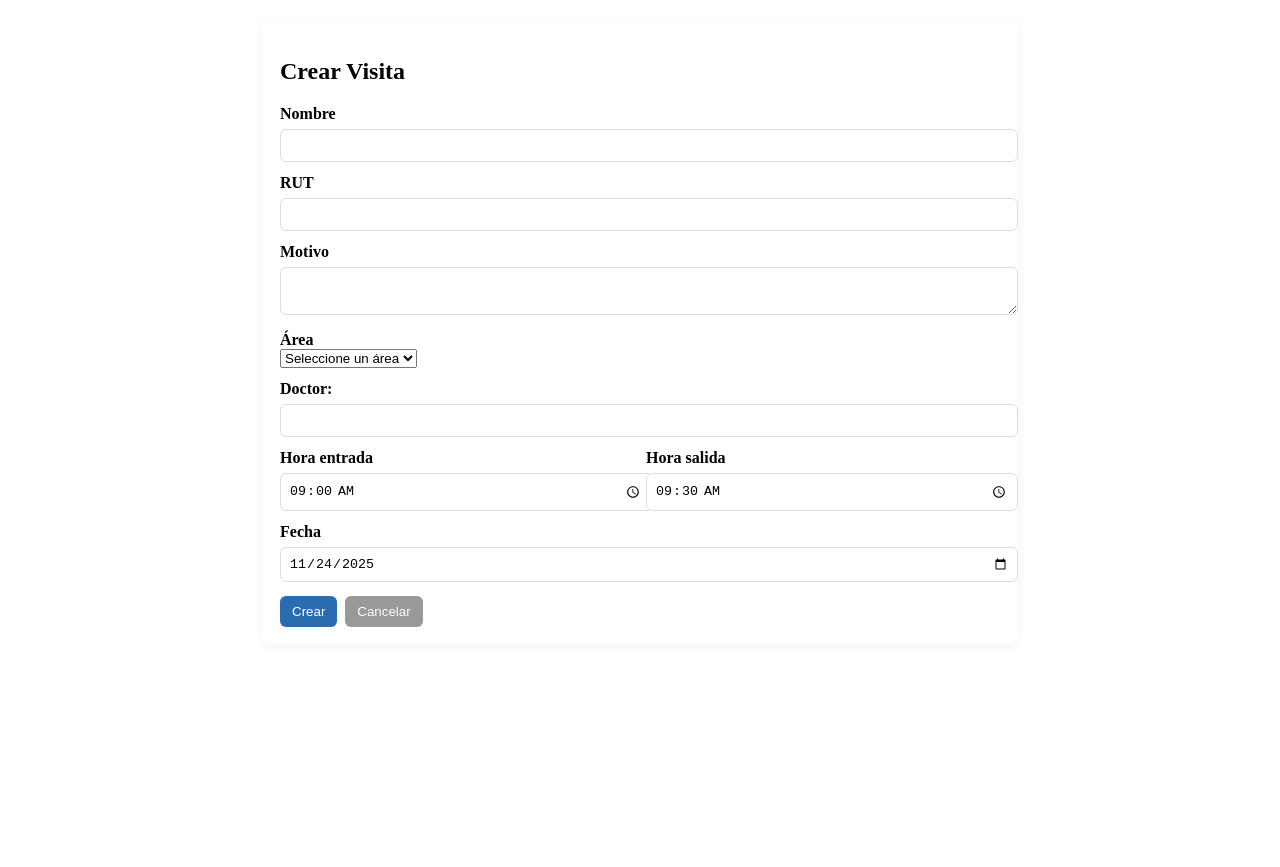
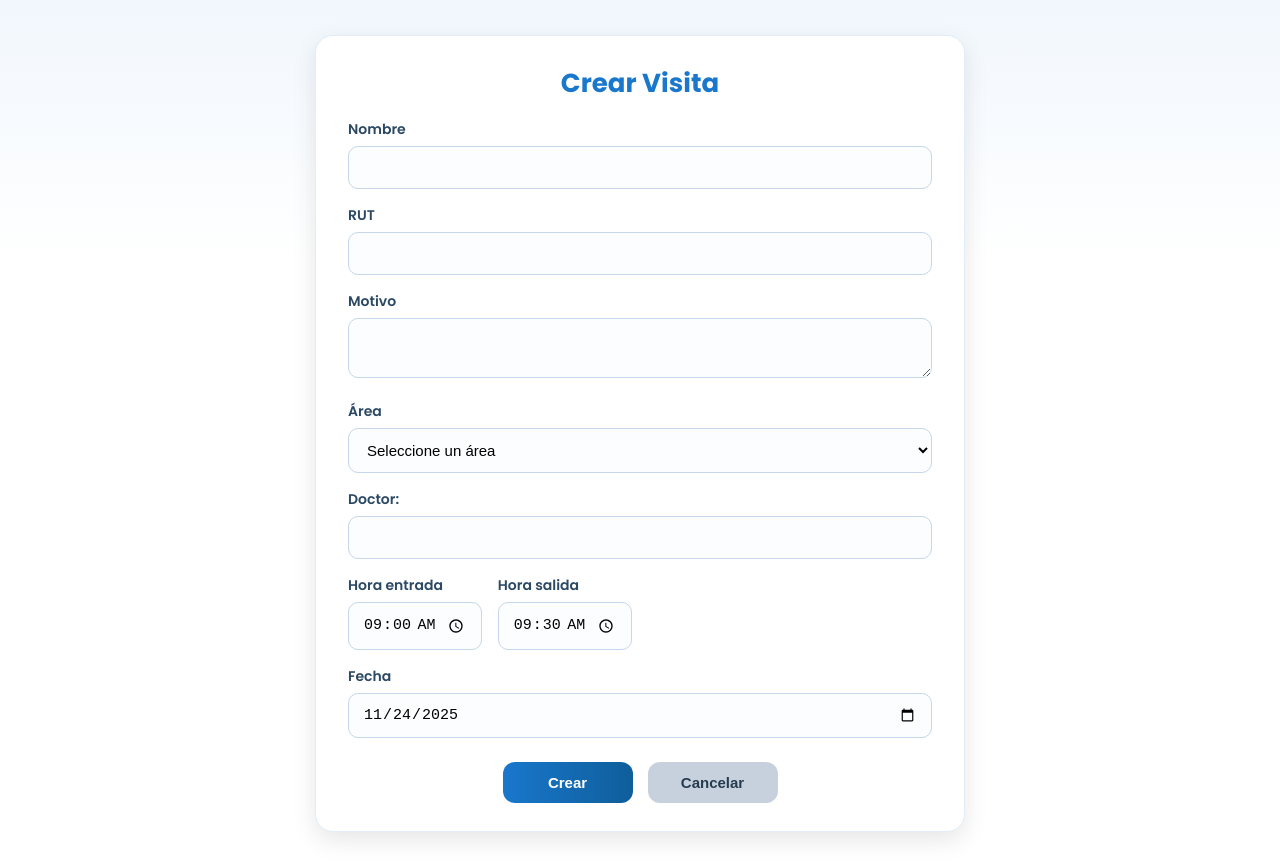
Before and after one commit to Techmo404/Sistema_Visita, an Angular app: page /visitas/crear in a window 1280 px wide. Before the commit the page ends 800 px from the top, so only its background shows below. Built offline with nearby package versions, Linux system fonts and the light colour scheme.

Commit message:
feat: proyecto final

```diff
--- a/src/app/pages/crear-visita/crear-visita.css
+++ b/src/app/pages/crear-visita/crear-visita.css
@@ -1,16 +1,90 @@
-/* src/app/pages/crear-visita/crear-visita.css */
+/* ============================
+   CREAR VISITA
+   ============================ */
+
 .form-page {
-  max-width: 720px;
-  margin: 20px auto;
-  padding: 18px;
-  background: #fff;
-  border-radius: 8px;
-  box-shadow: 0 2px 8px rgba(0,0,0,0.06);
+  max-width: 650px;
+  margin: 35px auto;
+  padding: 28px 32px;
+  background: #ffffff;
+  border-radius: 18px;
+  box-shadow: 0 8px 25px rgba(0,0,0,0.10);
+  border: 1px solid #e3edf8;
 }
-.form-page label { display:block; margin-top:12px; font-weight:600; }
-.form-page input, .form-page textarea { width:100%; padding:8px; margin-top:6px; border-radius:6px; border:1px solid #ddd; }
-.h-row { display:flex; gap:12px; }
-.h-row > div { flex:1; }
-.actions { margin-top:14px; display:flex; gap:8px; }
-.btn { padding:8px 12px; border:none; border-radius:6px; background:#2b6cb0; color:#fff; cursor:pointer; }
-.btn.cancel { background:#999; }
+
+.form-page h2 {
+  margin-top: 0;
+  font-size: 26px;
+  font-weight: 700;
+  color: #1977cc;
+  text-align: center;
+  margin-bottom: 15px;
+}
+
+.form-page label {
+  display: block;
+  margin-top: 16px;
+  font-weight: 600;
+  font-size: 14px;
+  color: #2c4964;
+}
+
+.form-page input,
+.form-page textarea,
+.form-page select {
+  width: 100%;
+  padding: 12px 14px;
+  margin-top: 6px;
+  border-radius: 10px;
+  border: 1px solid #c7d6ea;
+  font-size: 15px;
+  transition: 0.2s ease;
+  background: #fbfdff;
+}
+
+.form-page input:focus,
+.form-page textarea:focus,
+.form-page select:focus {
+  border-color: #1977cc;
+  box-shadow: 0 0 6px rgba(25, 119, 204, 0.35);
+  outline: none;
+}
+
+.h-row {
+  display: flex;
+  gap: 16px;
+}
+
+.actions {
+  margin-top: 24px;
+  display: flex;
+  justify-content: center;
+  gap: 15px;
+}
+
+.btn {
+  padding: 12px 20px;
+  border: none;
+  border-radius: 12px;
+  background: linear-gradient(90deg, #1977cc, #0f5e9a);
+  color: #fff;
+  cursor: pointer;
+  font-size: 15px;
+  font-weight: 600;
+  transition: 0.25s ease;
+  min-width: 130px;
+}
+
+.btn:hover {
+  transform: translateY(-2px);
+  box-shadow: 0 6px 12px rgba(25, 119, 204, 0.35);
+}
+
+.btn.cancel {
+  background: #c7d1dd;
+  color: #273b50;
+}
+
+.btn.cancel:hover {
+  background: #b1bcc9;
+}
--- a/src/app/pages/editar-visita/editar-visita.css
+++ b/src/app/pages/editar-visita/editar-visita.css
@@ -1,10 +1,90 @@
-/* src/app/pages/editar-visita/editar-visita.css */
-/* reutiliza estilos de crear-visita */
-.form-page { max-width:720px; margin:20px auto; padding:18px; background:#fff; border-radius:8px; box-shadow:0 2px 8px rgba(0,0,0,0.06); }
-label{display:block;margin-top:12px;font-weight:600;}
-input, textarea{width:100%;padding:8px;margin-top:6px;border-radius:6px;border:1px solid #ddd;}
-.h-row{display:flex;gap:12px;}
-.h-row>div{flex:1;}
-.actions{margin-top:14px;display:flex;gap:8px;}
-.btn{padding:8px 12px;border:none;border-radius:6px;background:#2b6cb0;color:#fff;cursor:pointer;}
-.btn.cancel{background:#999;}
+/* ============================
+   EDITAR VISITA
+   ============================ */
+
+.form-page {
+  max-width: 650px;
+  margin: 35px auto;
+  padding: 28px 32px;
+  background: #ffffff;
+  border-radius: 18px;
+  box-shadow: 0 8px 25px rgba(0,0,0,0.10);
+  border: 1px solid #e3edf8;
+}
+
+.form-page h2 {
+  margin-top: 0;
+  font-size: 26px;
+  font-weight: 700;
+  color: #1977cc;
+  text-align: center;
+  margin-bottom: 15px;
+}
+
+.form-page label {
+  display: block;
+  margin-top: 16px;
+  font-weight: 600;
+  font-size: 14px;
+  color: #2c4964;
+}
+
+.form-page input,
+.form-page textarea,
+.form-page select {
+  width: 100%;
+  padding: 12px 14px;
+  margin-top: 6px;
+  border-radius: 10px;
+  border: 1px solid #c7d6ea;
+  font-size: 15px;
+  transition: 0.2s ease;
+  background: #fbfdff;
+}
+
+.form-page input:focus,
+.form-page textarea:focus,
+.form-page select:focus {
+  border-color: #1977cc;
+  box-shadow: 0 0 6px rgba(25, 119, 204, 0.35);
+  outline: none;
+}
+
+.h-row {
+  display: flex;
+  gap: 16px;
+}
+
+.actions {
+  margin-top: 24px;
+  display: flex;
+  justify-content: center;
+  gap: 15px;
+}
+
+.btn {
+  padding: 12px 20px;
+  border: none;
+  border-radius: 12px;
+  background: linear-gradient(90deg, #1977cc, #0f5e9a);
+  color: #fff;
+  cursor: pointer;
+  font-size: 15px;
+  font-weight: 600;
+  transition: 0.25s ease;
+  min-width: 130px;
+}
+
+.btn:hover {
+  transform: translateY(-2px);
+  box-shadow: 0 6px 12px rgba(25, 119, 204, 0.35);
+}
+
+.btn.cancel {
+  background: #c7d1dd;
+  color: #273b50;
+}
+
+.btn.cancel:hover {
+  background: #b1bcc9;
+}
--- a/src/app/pages/lista-visitas/lista-visitas.css
+++ b/src/app/pages/lista-visitas/lista-visitas.css
@@ -1,28 +1,8 @@
-/* FUENTE PROFESIONAL */
-@import url('https://fonts.googleapis.com/css2?family=Poppins:wght@300;400;600;700&display=swap');
+/* ============================
+   LISTA DE VISITAS
+   ============================ */
 
-/* FONDO MÉDICO */
-body {
-  margin: 0;
-  padding: 0;
-  font-family: 'Poppins', sans-serif;
-  background: linear-gradient(180deg, #f1f7fd 0%, #ffffff 30%);
-}
-
-/* CONTENEDOR GENERAL */
-.pagina-wrapper {
-  padding: 20px;
-  width: 95%;
-  max-width: 1100px;
-  margin: auto;
-  border-radius: 20px;
-  background: white;
-  box-shadow: 0 10px 30px rgba(0,0,0,0.08);
-  border: 1px solid #d9e6f2;
-  margin-top: 20px;
-}
-
-/* HEADER INSTITUCIONAL */
+/* HEADER */
 .header-container {
   width: 100%;
   background: #1977cc;
@@ -53,36 +33,115 @@ body {
   letter-spacing: 1px;
 }
 
+/* BOTÓN NUEVA VISITA */
+.header-content .btn {
+  padding: 12px 20px;
+  background: #ffffff;
+  color: #1977cc;
+  font-weight: 700;
+  border-radius: 12px;
+  border: 2px solid white;
+  box-shadow: 0 4px 10px rgba(255,255,255,0.2);
+  transition: 0.25s ease;
+}
+
+.header-content .btn:hover {
+  transform: translateY(-2px);
+  background: #e8f1fb;
+  color: #0f5e9a;
+}
+
+/* PANEL PRINCIPAL */
+.pagina-wrapper {
+  padding: 20px;
+  width: 95%;
+  max-width: 1100px;
+  margin: auto;
+  border-radius: 20px;
+  background: white;
+  box-shadow: 0 10px 30px rgba(0,0,0,0.08);
+  border: 1px solid #d9e6f2;
+  margin-top: 20px;
+}
+
 /* FILTROS */
-.filtros-container {
+/* PANEL COMPLETO */
+.filtros-panel {
+  width: 100%;
+  background: #ffffff;
+  padding: 25px;
+  border-radius: 18px;
+  box-shadow: 0 8px 25px rgba(0,0,0,0.07);
+  border-left: 6px solid #1977cc;
+  margin-top: 25px;
+}
+
+/* FILA DE INPUTS */
+.filtros-row {
   display: flex;
-  gap: 12px;
-  justify-content: center;
-  padding: 20px;
   flex-wrap: wrap;
-  background: #f1f7fd;
-  border-radius: 12px;
-  margin-top: 30px;
-  border: 1px solid #dce6f4;
+  gap: 15px;
+  justify-content: space-between;
+}
+
+/* INPUTS ESTILO PROFESIONAL */
+.filtros-row input {
+  flex: 1;
+  min-width: 180px;
+  padding: 12px 14px;
+  border: 1px solid #c7d6ea;
+  border-radius: 10px;
+  font-size: 14px;
+  background: #f8fbff;
+  transition: all 0.25s ease;
+}
+
+.filtros-row input:focus {
+  border-color: #1977cc;
+  background: #ffffff;
+  box-shadow: 0 0 8px rgba(25, 119, 204, 0.25);
+  outline: none;
+}
+
+/* CONTENEDOR DEL BOTÓN */
+.filtros-botonera {
+  text-align: right;
+  margin-top: 15px;
+}
+
+/* BOTÓN PREMIUM */
+.btn-grafico {
+  background: #1977cc;
+  color: white;
+  padding: 12px 18px;
+  border-radius: 10px;
+  border: none;
+  cursor: pointer;
+  font-weight: 600;
+  transition: 0.25s ease;
+}
+
+.btn-grafico:hover {
+  background: #0f5d9a;
+  transform: translateY(-2px);
 }
 
 .input-field {
-  padding: 12px;
-  border-radius: 10px;
-  border: 1px solid #c7d6ea;
-  width: 200px;
-  font-size: 14px;
-  transition: 0.2s ease;
+  padding: 12px 16px;
+  border-radius: 12px;
+  border: 1px solid #c3d6ef;
+  width: 210px;
+  font-size: 15px;
   background: white;
+  transition: 0.25s;
 }
 
 .input-field:focus {
   border-color: #1977cc;
-  box-shadow: 0 0 6px rgba(25, 119, 204, 0.3);
-  outline: none;
+  box-shadow: 0 0 8px rgba(25, 119, 204, 0.3);
 }
 
-/* BOTÓN */
+/* BOTÓN VER GRÁFICO */
 .btn-grafico {
   background: #1977cc;
   color: white;
@@ -102,16 +161,16 @@ body {
 /* GRAFICO */
 .grafico-box {
   width: 90%;
-  max-width: 700px;
-  margin: 25px auto;
-  padding: 20px;
+  max-width: 750px;
+  margin: 30px auto;
+  padding: 25px;
   background: #ffffff;
-  border-radius: 14px;
-  box-shadow: 0 4px 12px rgba(0,0,0,0.08);
-  border: 1px solid #dce3ec;
+  border-radius: 20px;
+  box-shadow: 0 10px 24px rgba(0,0,0,0.08);
+  border: 1px solid #dbe6f3;
 }
 
-/* LISTA DE VISITAS */
+/* LISTA */
 .visitas-container {
   display: flex;
   justify-content: center;
@@ -134,35 +193,75 @@ body {
   border: 1px solid #e6bcbc;
 }
 
-/* CARD */
+/* TARJETA DE VISITA */
 .visita-card {
   background: #ffffff;
-  border-left: 6px solid #1977cc;
-  padding: 20px;
-  margin-bottom: 18px;
-  border-radius: 12px;
-  box-shadow: 0 4px 10px rgba(0,0,0,0.07);
-  transition: 0.25s ease;
+  border-left: 7px solid #1977cc;
+  padding: 24px;
+  margin-bottom: 20px;
+  border-radius: 18px;
+  box-shadow: 0 6px 14px rgba(0,0,0,0.10);
+  transition: 0.25s cubic-bezier(.3,.1,.3,1.4);
 }
 
 .visita-card:hover {
-  transform: translateY(-3px);
-  box-shadow: 0 6px 14px rgba(0,0,0,0.12);
+  transform: translateY(-4px);
+  box-shadow: 0 8px 20px rgba(0,0,0,0.15);
 }
 
 .visita-card h3 {
-  margin: 0 0 10px;
+  margin: 0 0 12px;
   color: #1977cc;
   font-size: 22px;
-  font-weight: 600;
+  font-weight: 700;
 }
 
 .visita-info p {
-  margin: 4px 0;
-  font-size: 14px;
+  margin: 5px 0;
+  font-size: 15px;
   color: #2c4964;
 }
 
 .visita-info strong {
   color: #1977cc;
+  font-weight: 600;
 }
+
+
+/* ACCIONES DE LA CARD */
+.acciones {
+  margin-top: 14px;
+  display: flex;
+  gap: 12px;
+}
+
+.acciones button {
+  padding: 10px 16px;
+  border-radius: 10px;
+  border: none;
+  cursor: pointer;
+  font-weight: 600;
+  transition: 0.25s;
+}
+
+/* EDITAR */
+.acciones button:first-child {
+  background: #1977cc;
+  color: white;
+}
+
+.acciones button:first-child:hover {
+  background: #0f5e9a;
+  transform: translateY(-2px);
+}
+
+/* ELIMINAR */
+.acciones button:last-child {
+  background: #e84e4e;
+  color: white;
+}
+
+.acciones button:last-child:hover {
+  background: #c93535;
+  transform: translateY(-2px);
+}
--- a/src/styles.css
+++ b/src/styles.css
@@ -1 +1,15 @@
-/* You can add global styles to this file, and also import other style files */
+/* Fuente global */
+@import url('https://fonts.googleapis.com/css2?family=Poppins:wght@300;400;600;700&display=swap');
+
+/* Fondo y tipografía global */
+body {
+  margin: 0;
+  padding: 0;
+  font-family: 'Poppins', sans-serif;
+  background: linear-gradient(180deg, #f1f7fd 0%, #ffffff 30%);
+}
+
+/* Reset general */
+* {
+  box-sizing: border-box;
+}
```
Also changed, not shown: src/app/pages/lista-visitas/lista-visitas.html (+42 -13 lines).
